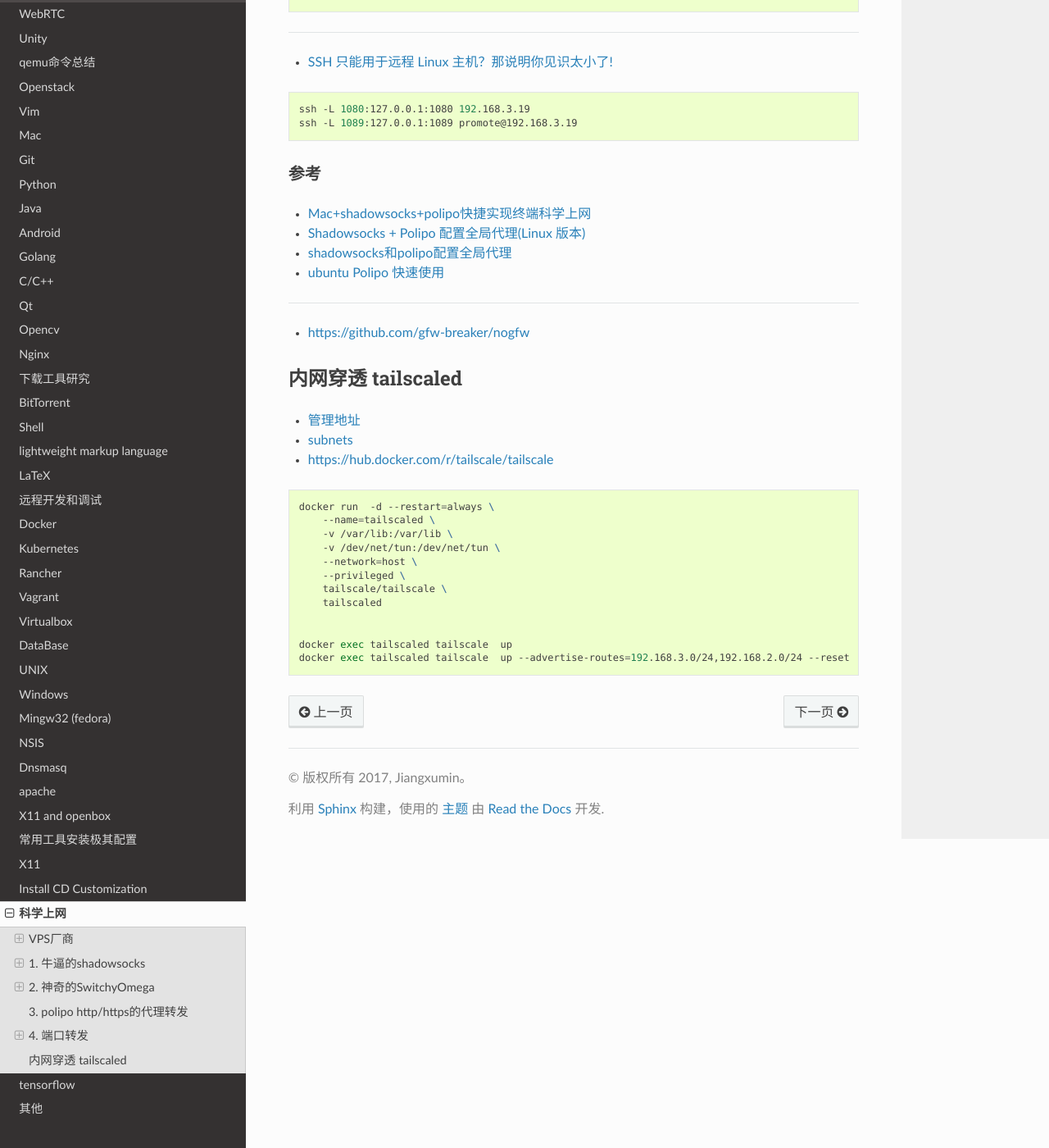
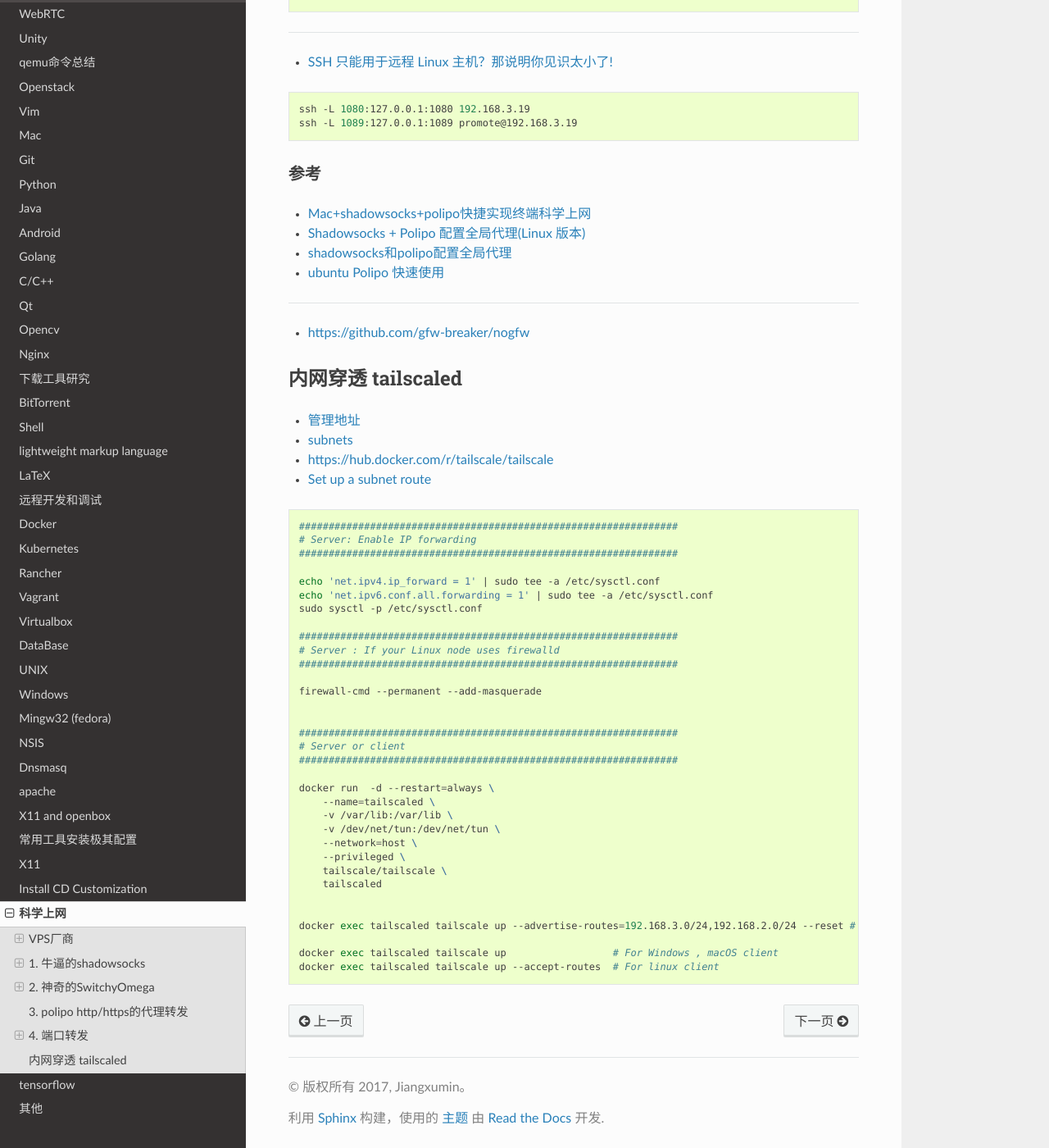
Before and after one commit to my-rds-store/my_space, a Sphinx documentation site: the page built from source/gfw_is_shit/index.rst, in a window 1280 px wide and 1400 px high, scrolled down 7558 px. Shown: the whole window at 82% size. Built offline with Sphinx 7.4.7 and the Read the Docs theme 2.0.0, drawn with Linux system fonts in a browser that asks for light colours.

Commit message:
update ...

```diff
--- a/source/gfw_is_shit/index.rst
+++ b/source/gfw_is_shit/index.rst
@@ -450,8 +450,29 @@ Shadowsocks是我们常用的代理工具,它使用socks5协议,而终端很多
 * https://hub.docker.com/r/tailscale/tailscale
 
 
+* `Set up a subnet route <https://tailscale.com/kb/1019/subnets/?tab=linux>`_
 
 .. code-block:: bash
+
+
+    ################################################################
+    # Server: Enable IP forwarding
+    ################################################################
+
+    echo 'net.ipv4.ip_forward = 1' | sudo tee -a /etc/sysctl.conf
+    echo 'net.ipv6.conf.all.forwarding = 1' | sudo tee -a /etc/sysctl.conf
+    sudo sysctl -p /etc/sysctl.conf
+
+    ################################################################
+    # Server : If your Linux node uses firewalld
+    ################################################################
+
+    firewall-cmd --permanent --add-masquerade
+
+
+    ################################################################
+    # Server or client
+    ################################################################
 
     docker run  -d --restart=always \
         --name=tailscaled \
@@ -463,5 +484,7 @@ Shadowsocks是我们常用的代理工具,它使用socks5协议,而终端很多
         tailscaled
 
 
-    docker exec tailscaled tailscale  up
-    docker exec tailscaled tailscale  up --advertise-routes=192.168.3.0/24,192.168.2.0/24 --reset
+    docker exec tailscaled tailscale up --advertise-routes=192.168.3.0/24,192.168.2.0/24 --reset # For Server
+
+    docker exec tailscaled tailscale up                  # For Windows , macOS client
+    docker exec tailscaled tailscale up --accept-routes  # For linux client
```
